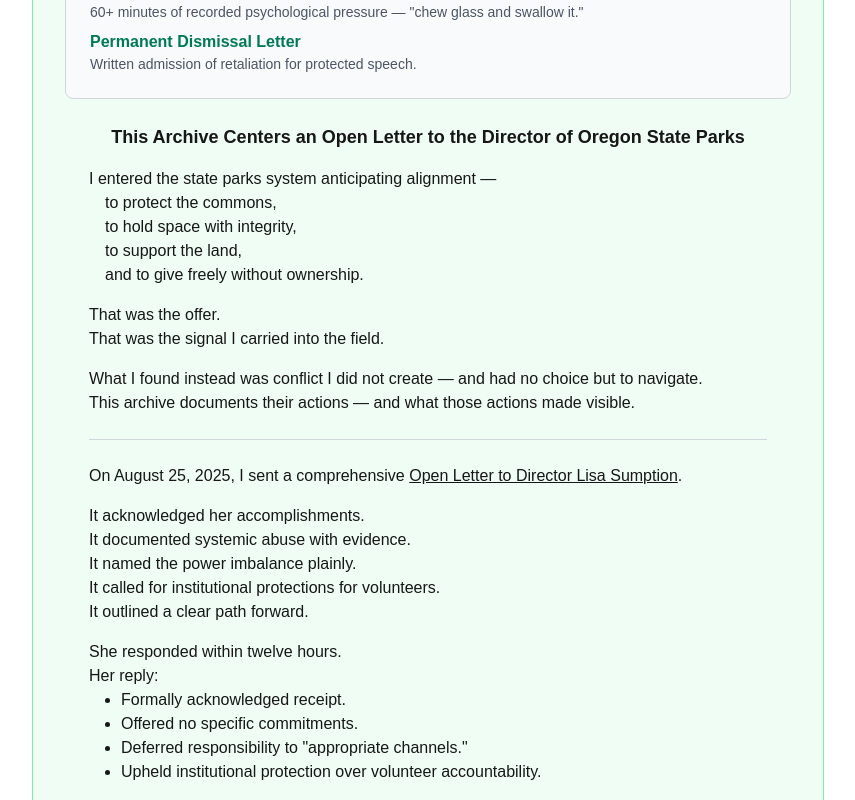
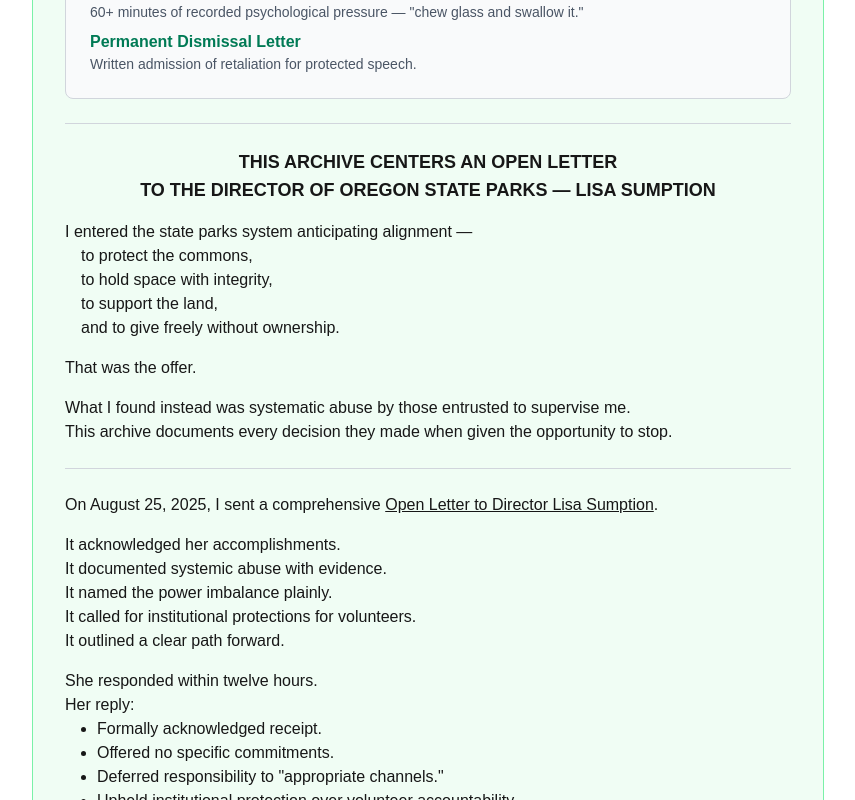
Before and after one commit to rswfire/rswfire.oprd, a Next.js app: page / in a window 1280 px wide. Shown: the part 820-1620 px from the top of the page, without its empty margins (368-1223 px from the left). Built offline with nearby package versions, Linux system fonts and the light colour scheme.

Commit message:
Polishing the Archive

```diff
--- a/app/(archive)/page.tsx
+++ b/app/(archive)/page.tsx
@@ -160,14 +160,18 @@ export default function OverviewPage() {
                 </div>
 
                 {/* Main Content */}
-                <div className="pt-6 md:px-6 sm:px-0 text-base">
 
-                    <div className="font-bold text-lg text-center">
-                        This Archive Centers an Open Letter to the Director of Oregon State Parks
-                    </div>
+                <hr className="my-6 border-t border-gray-300" />
+
+                <div className="text-base">
+
+                    <h2 className="font-bold text-lg text-center">
+                        THIS ARCHIVE CENTERS AN OPEN LETTER<br/>
+                        TO THE DIRECTOR OF OREGON STATE PARKS &mdash; LISA SUMPTION
+                    </h2>
 
                     <div className="mt-4">
-                        I entered the state parks system anticipating alignment —
+                        I entered the state parks system anticipating alignment &mdash;
                     </div>
                     <div className="ml-4">to protect the commons,</div>
                     <div className="ml-4">to hold space with integrity,</div>
@@ -175,13 +179,12 @@ export default function OverviewPage() {
                     <div className="ml-4">and to give freely without ownership.</div>
 
                     <div className="mt-4">That was the offer.</div>
-                    <div>That was the signal I carried into the field.</div>
 
                     <div className="mt-4">
-                        What I found instead was conflict I did not create — and had no choice but to navigate.
+                        What I found instead was systematic abuse by those entrusted to supervise me.
                     </div>
                     <div>
-                        This archive documents their actions — and what those actions made visible.
+                        This archive documents every decision they made when given the opportunity to stop.
                     </div>
 
                     <hr className="my-6 border-t border-gray-300" />
@@ -221,7 +224,7 @@ export default function OverviewPage() {
                     </div>
                     <div>I declined and requested all further communication in writing.</div>
 
-                    <div className="mt-4">Oregon Parks & Recreation responded 90 days later —</div>
+                    <div className="mt-4">Oregon Parks & Recreation responded 90 days later &mdash;</div>
                     <div className="ml-4">
                         only after I issued a formal demand for compliance and filed a complaint with the Governor's office.
                     </div>
@@ -242,7 +245,7 @@ export default function OverviewPage() {
 
                     <div className="mt-4">I withdrew the request.</div>
                     <div>
-                        Not because I could not proceed — but because their response to the request had become the evidence.
+                        Not because I could not proceed &mdash; but because their response to the request had become the evidence.
                     </div>
 
                     <hr className="my-6 border-t border-gray-300" />
@@ -271,7 +274,7 @@ export default function OverviewPage() {
                     <div className="mt-4">One day, something like this will happen again.</div>
                     <div>This archive will be there to meet it.</div>
                     <div>
-                        To prove they knew, they were told, they were given every opportunity to self-correct —
+                        To prove they knew, they were told, they were given every opportunity to self-correct &mdash;
                     </div>
                     <div className="ml-4">
                         and at every level, they chose institutional protection over accountability.
@@ -290,7 +293,7 @@ export default function OverviewPage() {
                     <div className="mt-4">They knew what they were doing while they were doing it.</div>
                     <div>They felt the weight of their choices in real time.</div>
                     <div>
-                        They are responsible — whether they are willing to admit that to themselves or not.
+                        They are responsible &mdash; whether they are willing to admit that to themselves or not.
                     </div>
 
                     <div className="mt-4">Kati Baker, Park Supervisor, <Link href="/how-it-started" className="underline">orchestrated it</Link>.</div>
@@ -316,10 +319,10 @@ export default function OverviewPage() {
                     <div>This archive ensures neither is forgotten.</div>
 
                     <div className="mt-6 flex">
-                        <div className="mr-2">—</div>
+                        <div className="mr-2">&mdash;</div>
                         <div>
-                            <div>Samuel White</div>
-                            <div className="text-gray-700">Former Oregon State Parks Volunteer</div>
+                            <div className="font-bold">Samuel White</div>
+                            <div className="font-semibold text-gray-700">Former Oregon State Parks Volunteer</div>
                             <div className="text-gray-700">December 1, 2025</div>
                         </div>
                     </div>
```
